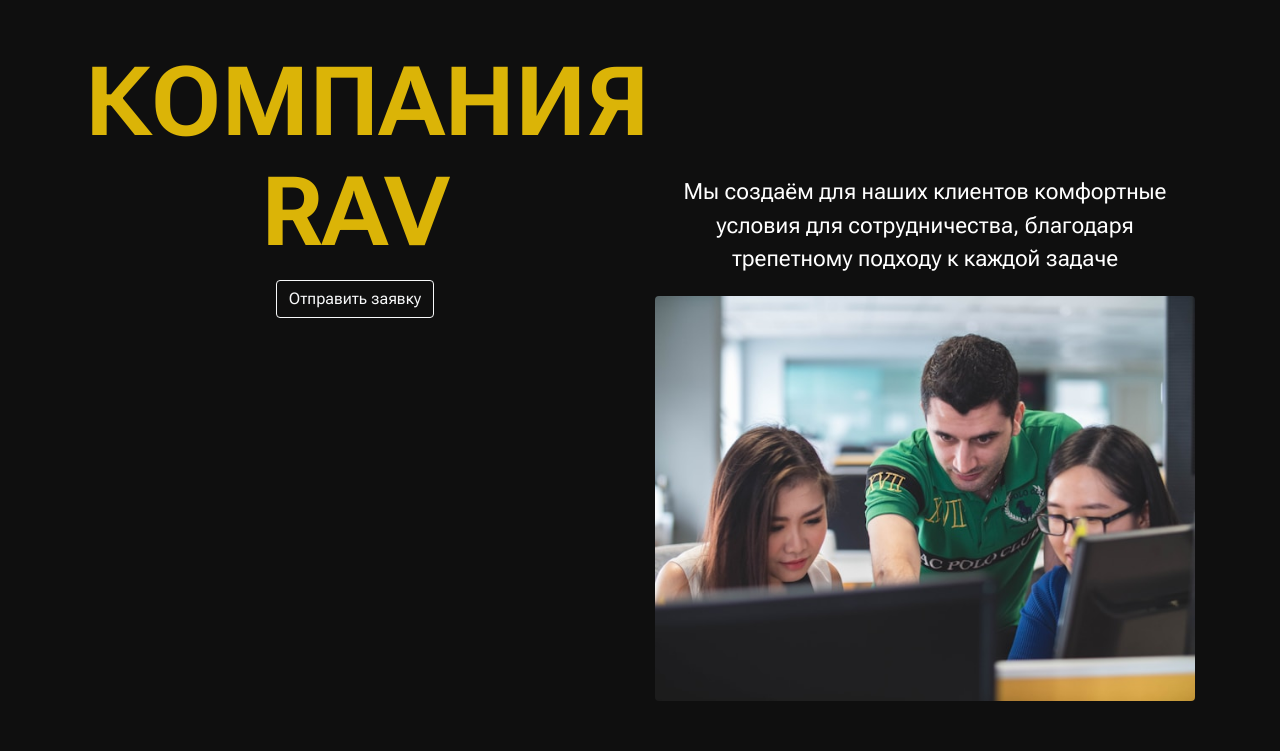
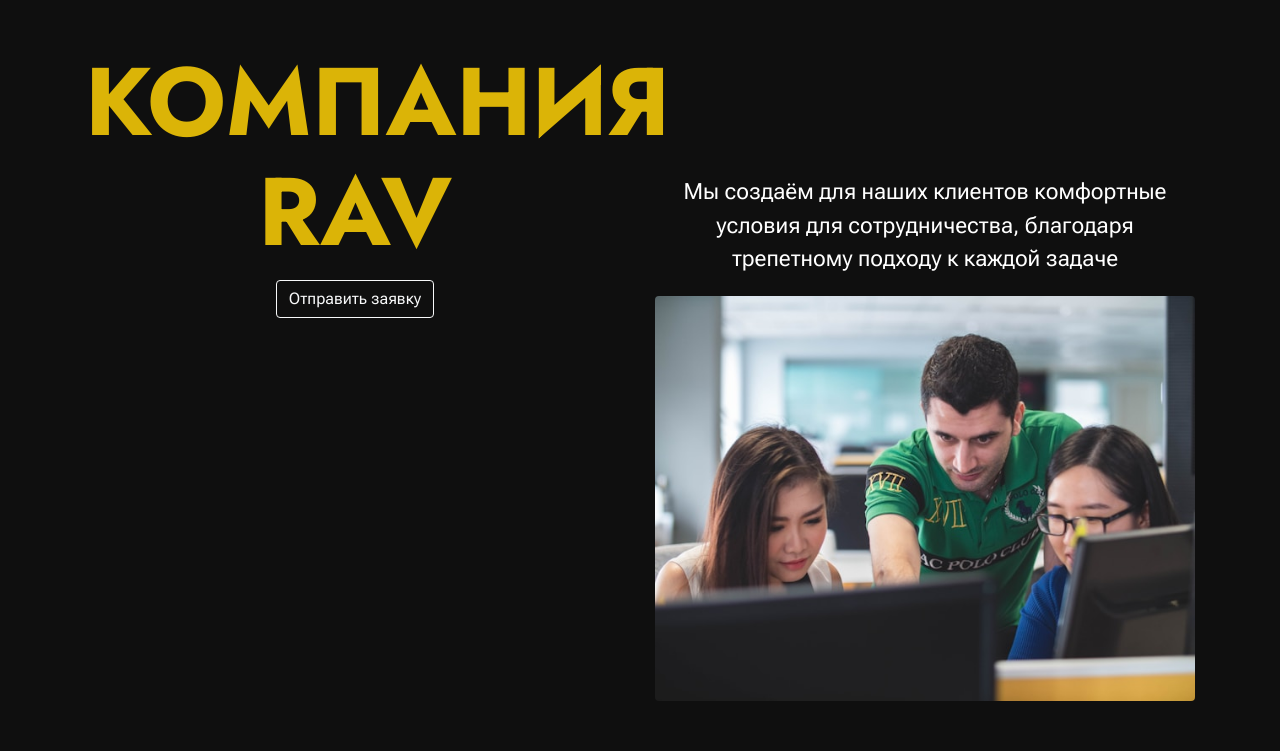
Before and after one commit to Impossible2495/030Exam, a PHP site: page / in a window 1280 px wide. Shown: the part 49-800 px from the top of the page. Run offline with PHP 8.4, Linux system fonts and the light colour scheme.

Commit message:
add font-family

```diff
--- a/style.css
+++ b/style.css
@@ -10,12 +10,13 @@
 body {
   max-width: 1920px;
   background-color: var(--primary-color);
-  font-family: "Roboto Flex", sans-serif;
+  font-family: "Roboto Flex", Arial, sans-serif;
   color: var(--main-text-color);
 }
 
 .hero_company_name {
   color: var(--warning-color);
+  font-family: "Jost", Arial, sans-serif;
   font-size: 6rem;
   font-weight: 700;
   line-height: 1.15;
```
